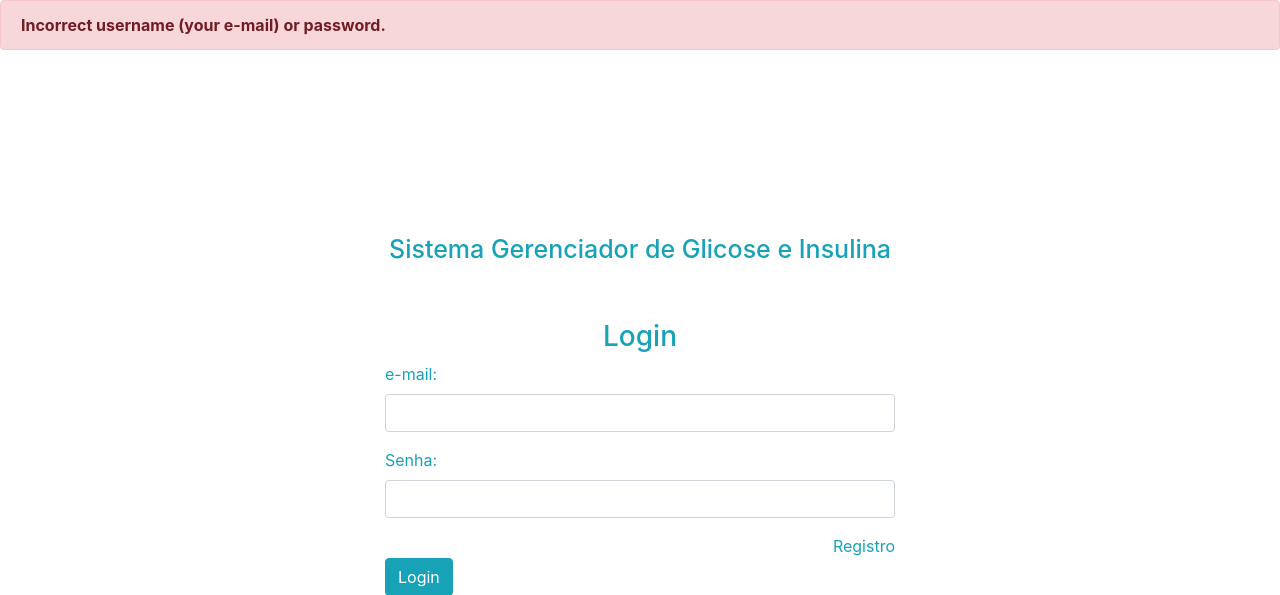
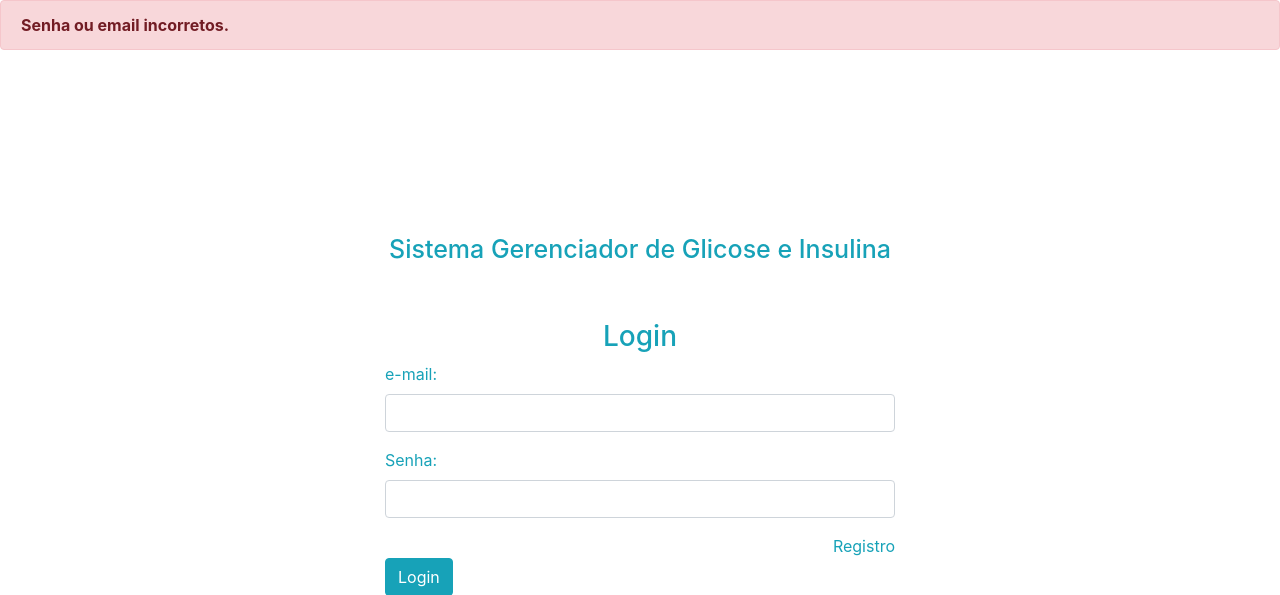
Before and after one commit to spiuri/insultech, a PHP site: page /login.php?msg=LOGIN_ERROR in a window 1280 px wide. Shown: the top 595 px of the page. Run offline with PHP 8.4, Linux system fonts and the light colour scheme; the visitor is signed in with stand-in values (Sample User, id 1); some libraries are stand-ins or nearby versions.

Commit message:
traduzindo o login

```diff
--- a/login.php
+++ b/login.php
@@ -10,7 +10,7 @@
         if ($_GET['msg'] == "OK"){
     ?>
             <div class="alert alert-info" role="alert">
-                <?php echo "<strong> Registered Successfull. Please, login.</strong>"; ?>
+                <?php echo "<strong> Registro feito com sucesso. Por favor faça seu login.</strong>"; ?>
             </div>
     <?php
 
@@ -20,7 +20,7 @@
 
             ?>
             <div class="alert alert-danger" role="alert">
-                <?php echo "<strong>Incorrect username (your e-mail) or password.</strong>"; ?>
+                <?php echo "<strong>Senha ou email incorretos.</strong>"; ?>
             </div>
     <?php
 
```
